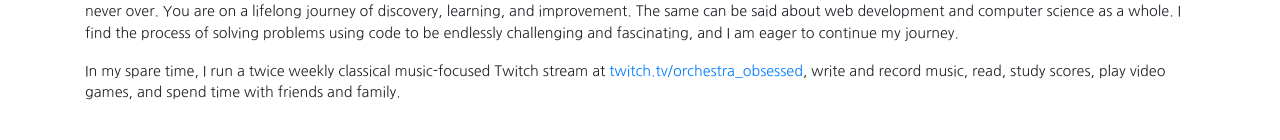
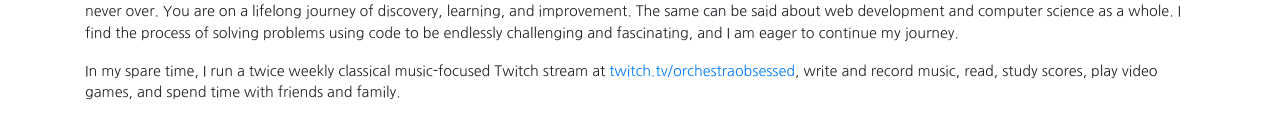
Before and after one commit to thecodingconductor/react-portfolio, a React (Create React App) app: page /about in a window 1280 px wide. Shown: the part 377-517 px from the top of the page. Built offline with nearby package versions, Linux system fonts and the light colour scheme.

Commit message:
fixed twitch link

```diff
--- a/src/components/pages/About.js
+++ b/src/components/pages/About.js
@@ -36,7 +36,7 @@ const About = () => {
            </p>
                 <p>
                     In my spare time, I run a twice weekly classical music-focused Twitch stream at <a
-                        href="https://twitch.tv/orchestra_obsessed">twitch.tv/orchestra_obsessed</a>, write and record music,
+                        href="https://twitch.tv/orchestraobsessed">twitch.tv/orchestraobsessed</a>, write and record music,
             read, study scores, play video games, and spend time with friends and family.
            </p>
 
```
